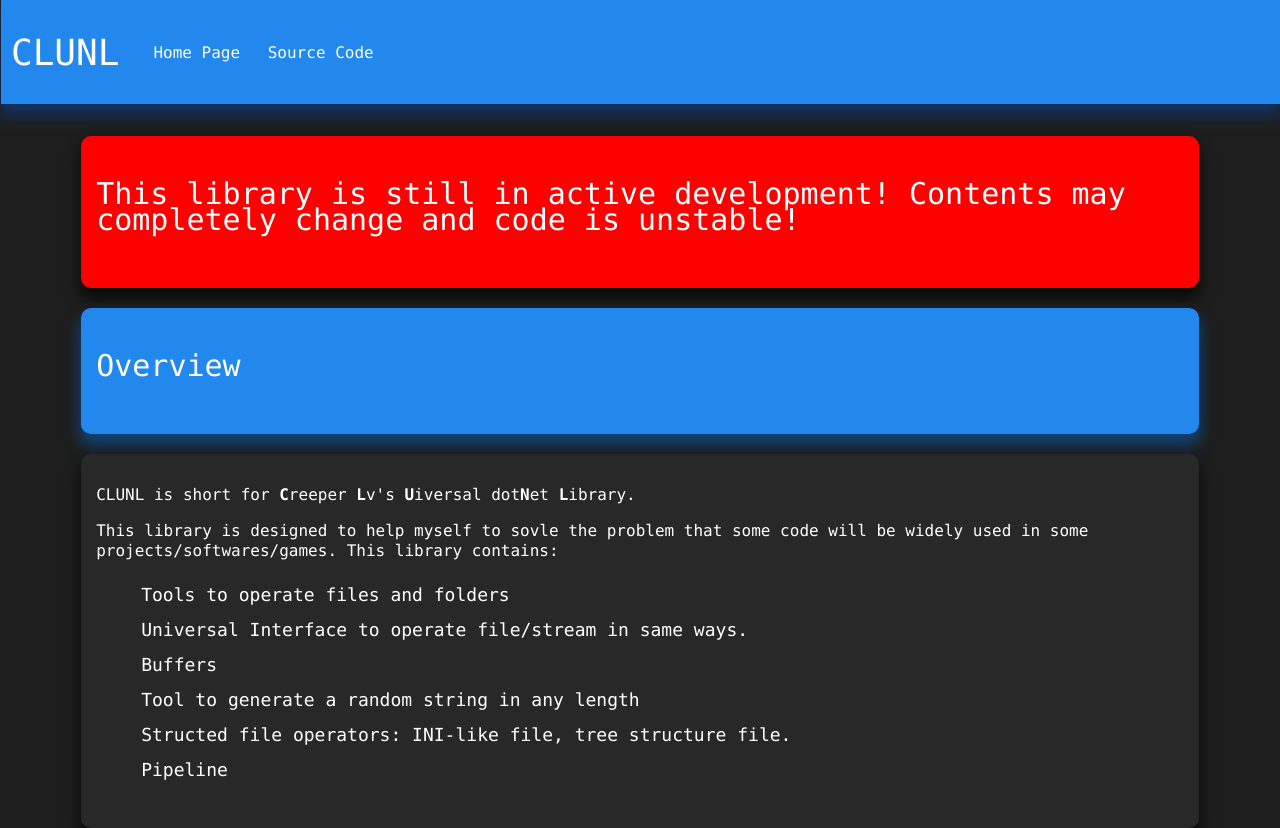
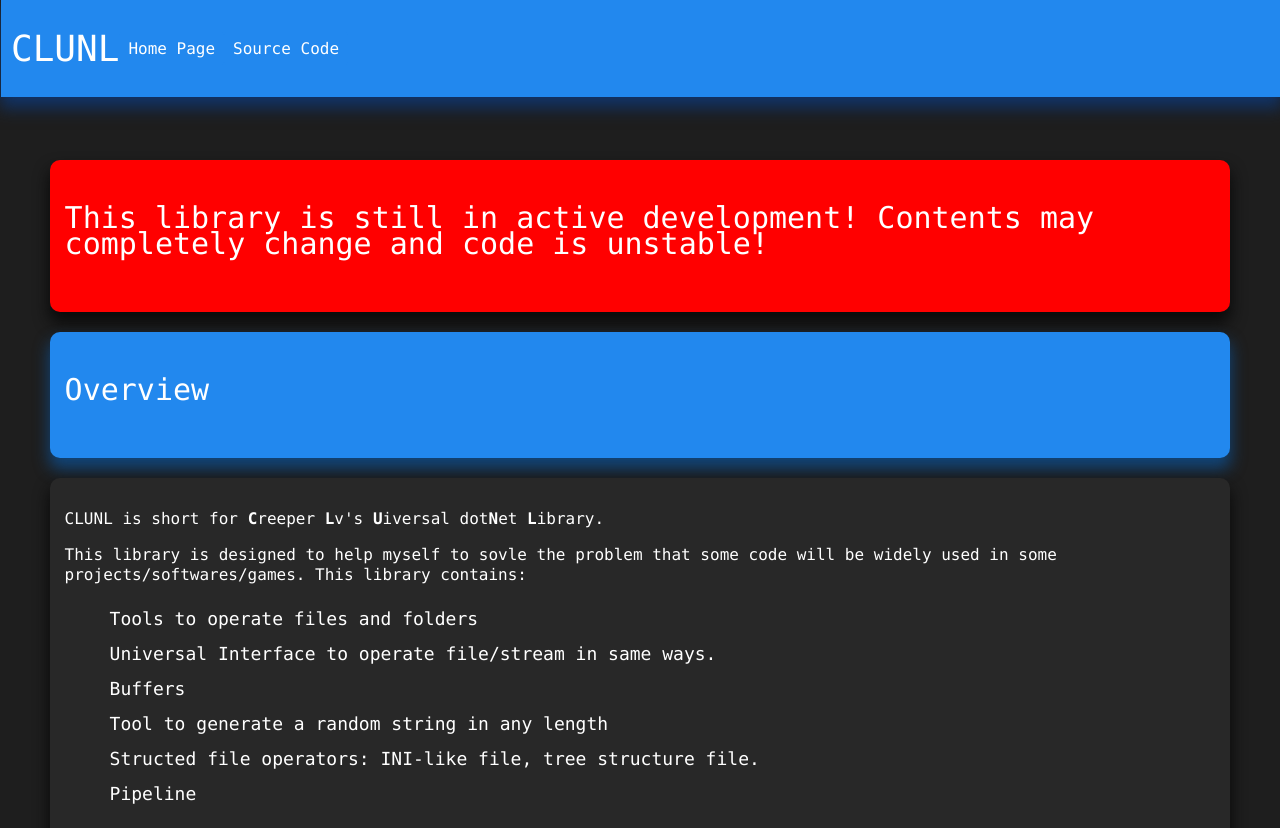
Before and after one commit to creeperlv/creeperlv.github.io, a plain HTML site: page Libs/CLUNL/index.html in a window 1280 px wide. Shown: the top 828 px of the page. Drawn offline with Linux system fonts and the light colour scheme; a web font is replaced by a local one.

Commit message:
Removed height in titleDiv.

```diff
--- a/Libs/CLUNL/index.html
+++ b/Libs/CLUNL/index.html
@@ -11,9 +11,9 @@
 </head>
 
 <body>
-    <div class="titleDiv" style="display: flex;">
+    <div class="titleDiv" style="display: flex; flex-wrap: wrap;">
         <p class="pageTitle" style="width: fit-content;">CLUNL</p>
-        <div style="text-align: right; vertical-align:middle; width: max-content; margin-left: 25px;">
+        <div style="display: flex; -ms-flex-wrap: wrap; -webkit-flex-wrap: wrap;flex-wrap: wrap;">
             <a class="AccentButton" href="./index.html">Home Page</a>
             <a class="AccentButton" href="https://github.com/creeperlv/CLUNL" target="_blankwindow">Source Code</a>
         </div>
--- a/Styles/cldesignv2/cldesignv2.css
+++ b/Styles/cldesignv2/cldesignv2.css
@@ -311,7 +311,6 @@ li:hover {
   width: 100%;
   position: fixed;
   z-index: 1;
-  height: 6.5em;
   margin-left: -7px;
   margin-right: -7px;
   top: 0px;
@@ -320,10 +319,10 @@ li:hover {
   box-shadow: #136 0px 10px 15px 1px;
 }
 .bodyDiv {
-  margin-top:8.5em;
-  width: 90%;
-  margin-left: 5%;
-  margin-left: 5%;
+  margin-top:10em;
+  width: 95%;
+  margin-left: 2.5%;
+  margin-left: 2.5%;
 }
 .NoneAnimationCardDiv {
   transition-duration: 0.4s;
```
Also changed, not shown: Games/Site-13/Downloads.html (+8 -5 lines), Games/Site-13/Wiki/WikiHost.html (+6 -3 lines), Games/Site-13/index.html (+2 -2 lines), Libs/HUDNavi/index.html (+2 -2 lines), Libs/LibCLCC/index.html (+2 -2 lines), Styles/cldesignv2/License.html (+1 -1 lines).
